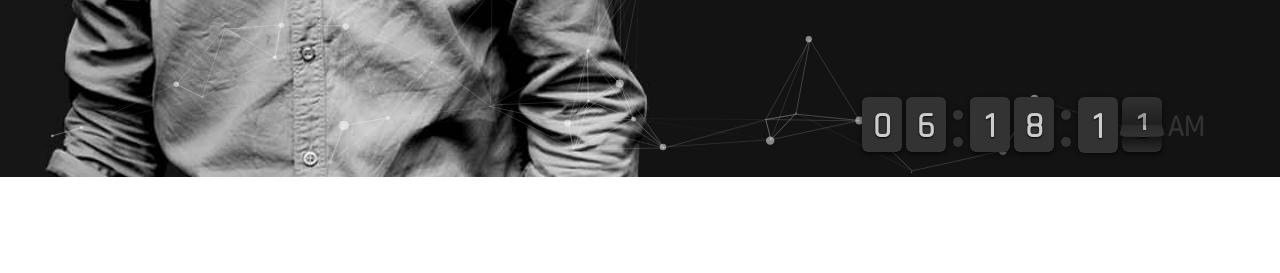
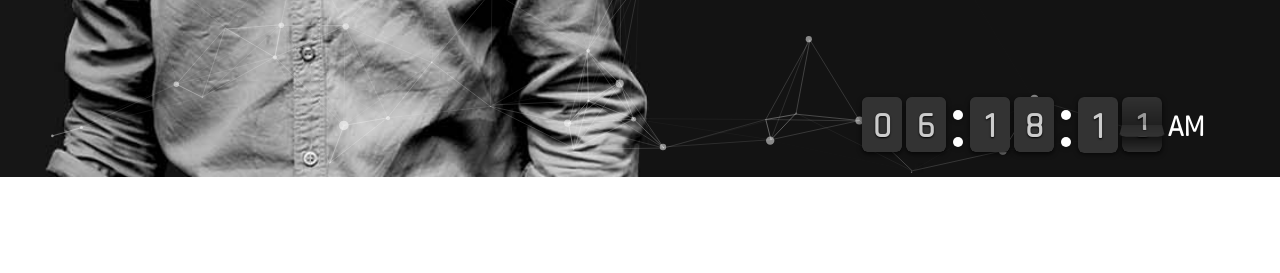
Before and after one commit to Sumit2569/portfolio.githu.io, a PHP site: page / in a window 1280 px wide. Shown: the part 623-896 px from the top of the page. Run offline with PHP 8.4, Linux system fonts and the light colour scheme; some libraries are stand-ins or nearby versions; some web fonts are replaced.

Commit message:
Update flipclock.css
Change color

```diff
--- a/css/flipclock.css
+++ b/css/flipclock.css
@@ -51,7 +51,7 @@ bottom: 0;
   font-size: 36px !important;
 }
 
-.flip-clock-meridium a { color: #313333; }
+.flip-clock-meridium a {color:#fff;}
 
 .flip-clock-wrapper {
   text-align: center;
@@ -199,7 +199,7 @@ bottom: 0;
 
 .flip-clock-dot {
   display: block;
-  background: #323434;
+  background: #fff;
   width: 10px;
   height: 10px;
   position: absolute;
```
